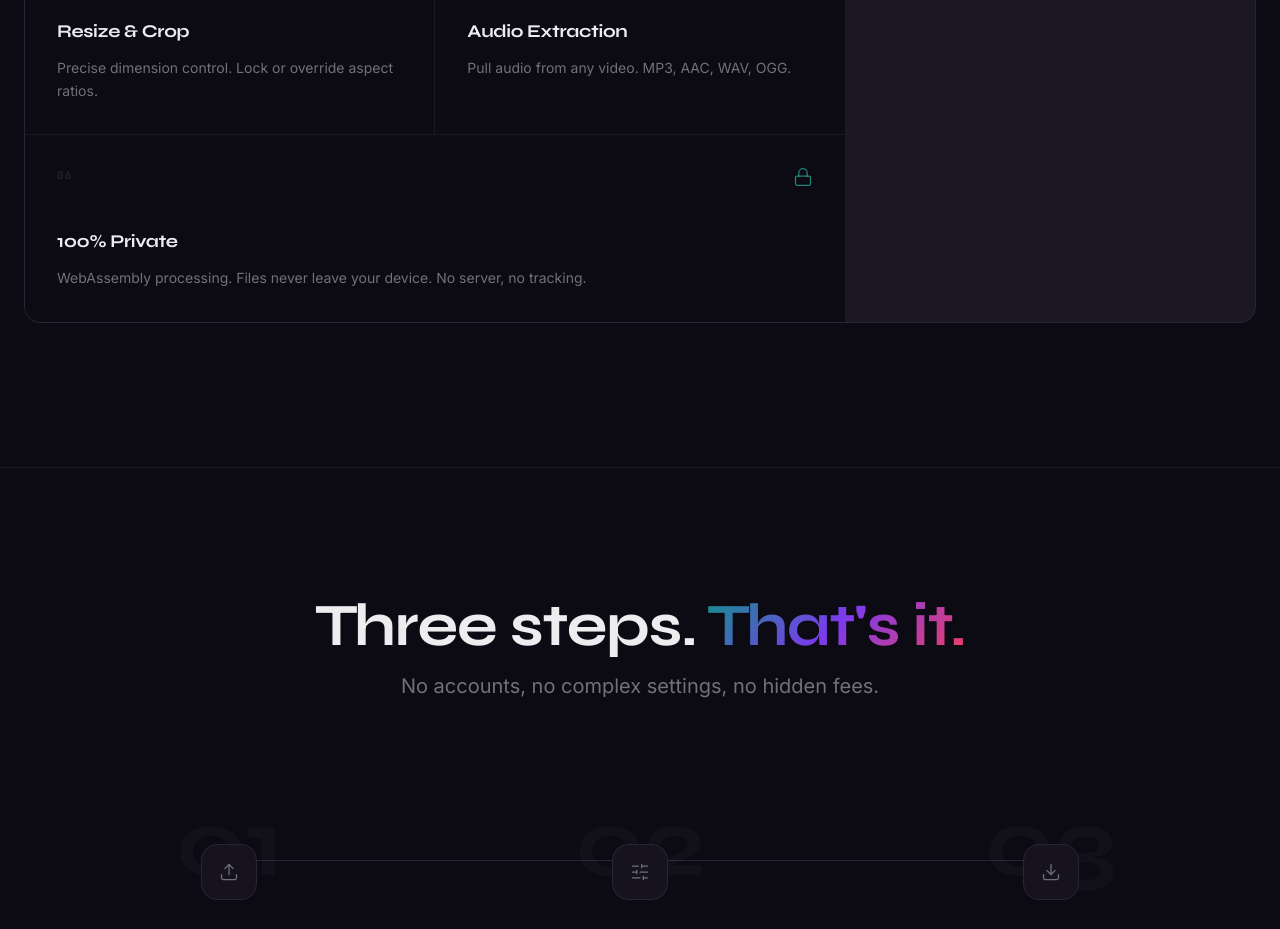
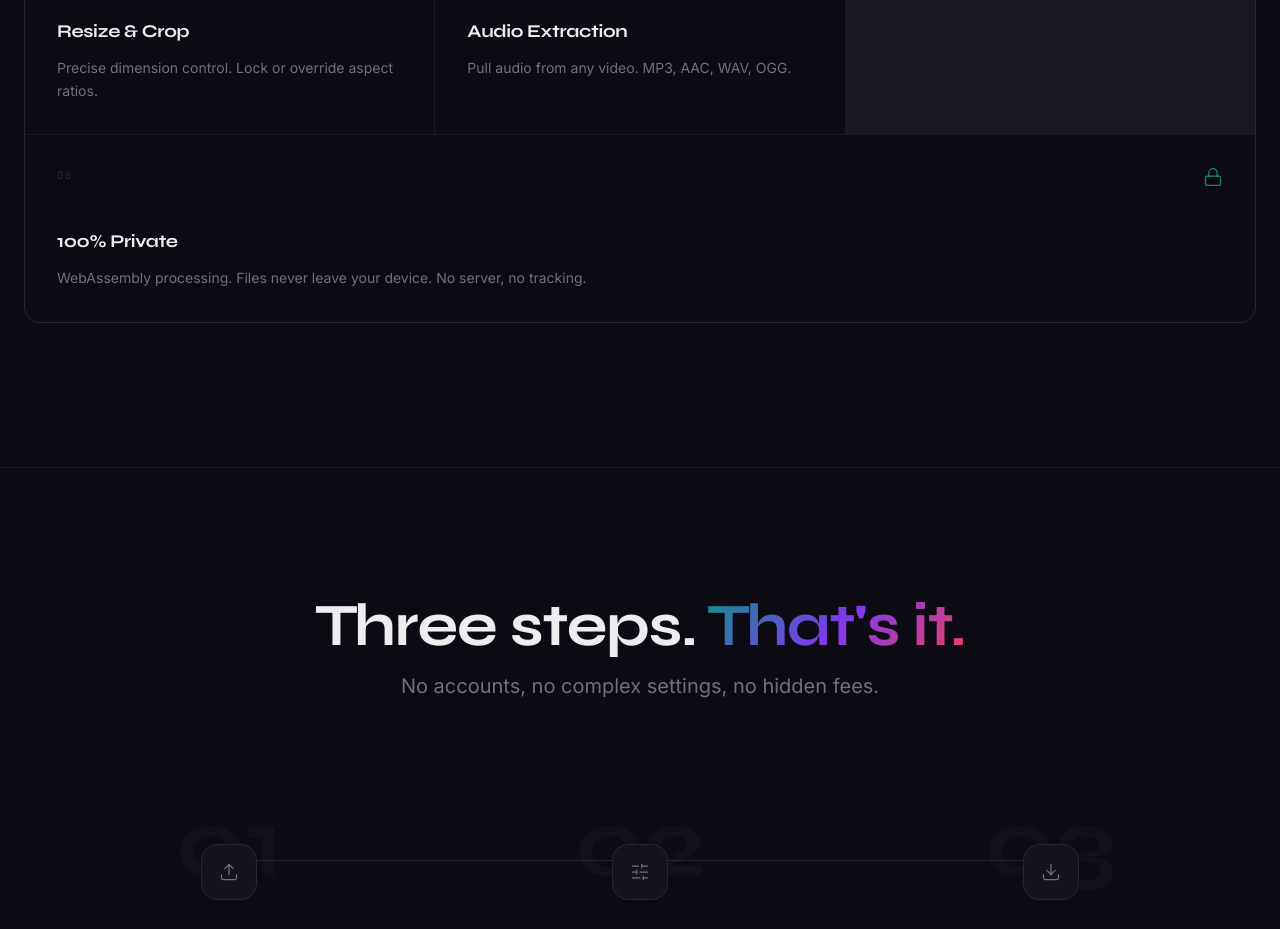
Before and after one commit to rodpru/converterup, a Next.js app: page / in a window 1280 px wide. Shown: the part 1780-2709 px from the top of the page. Built offline with nearby package versions, Linux system fonts and the light colour scheme; no server answers.

Commit message:
main | Fix bento grid empty space — last item spans full width on lg

```diff
--- a/components/landing/features.tsx
+++ b/components/landing/features.tsx
@@ -47,7 +47,7 @@ const features = [
     title: "100% Private",
     description:
       "WebAssembly processing. Files never leave your device. No server, no tracking.",
-    span: "sm:col-span-2",
+    span: "sm:col-span-2 lg:col-span-3",
     large: false,
   },
 ];
```
